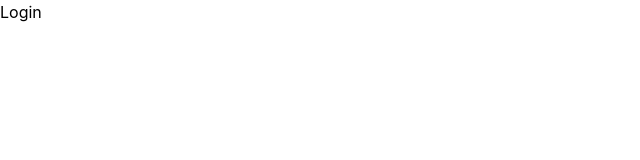
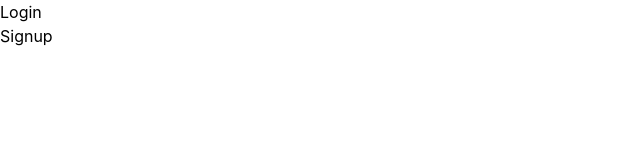
Before and after one commit to onurozsenn/react-project, a React (Create React App) app: page / in a window 1280 px wide. Shown: the top 160 px of the page, without its empty margins (0-640 px from the left). Built offline with nearby package versions, Linux system fonts and the light colour scheme.

Commit message:
Page modified

```diff
--- a/src/App.tsx
+++ b/src/App.tsx
@@ -1,10 +1,12 @@
 import './App.css';
 import Login from './pages/login-signup/Login';
+import Signup from './pages/login-signup/Signup';
 
 function App() {
   return (
     <div>
       <Login />
+      <Signup />
     </div>
   );
 }
```
